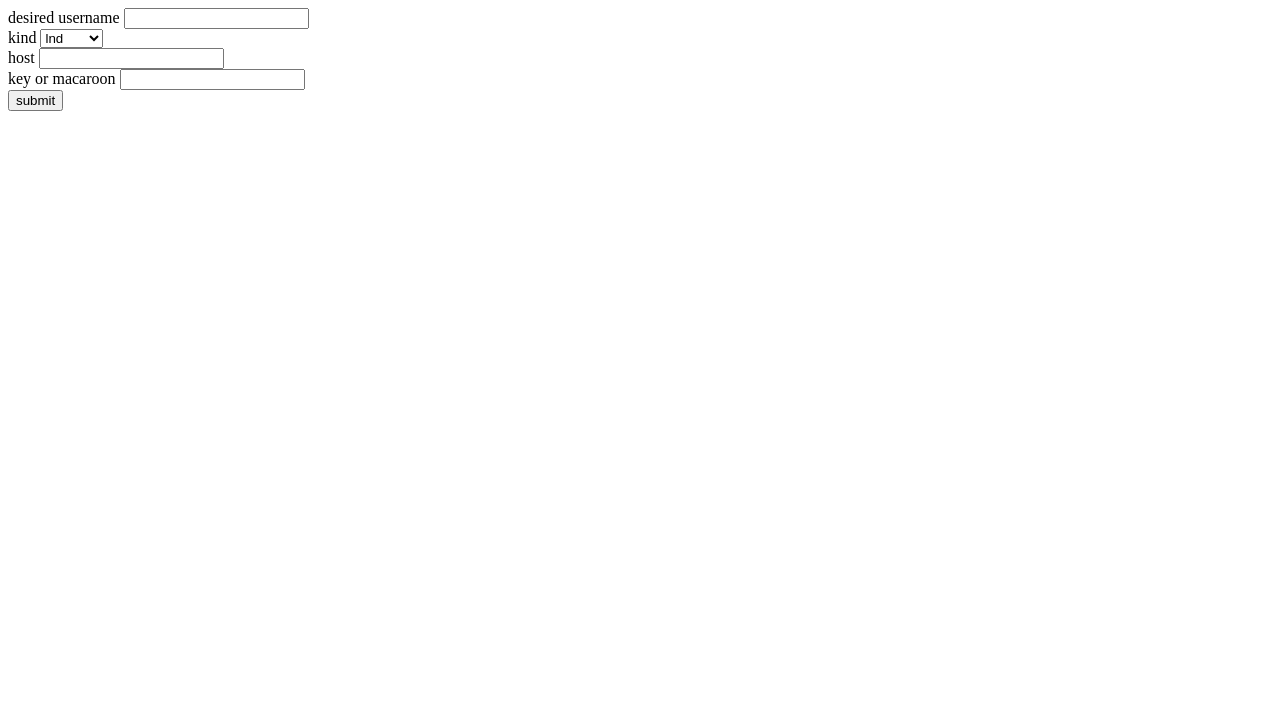
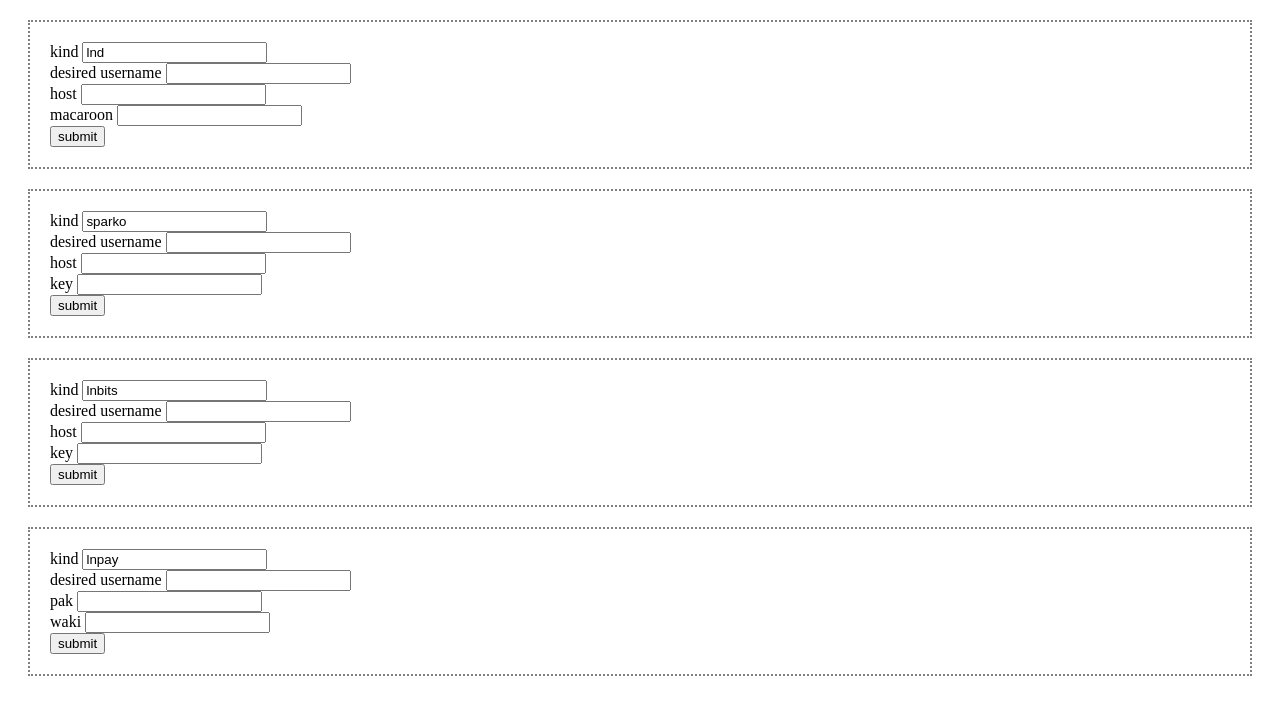
Before and after one commit to nbd-wtf/satdress, a plain HTML site: page index.html in a window 1280 px wide. Drawn offline with Linux system fonts and the light colour scheme.

Commit message:
support lnpay, check invoice before saving params.

```diff
--- a/index.html
+++ b/index.html
@@ -1,35 +1,113 @@
 <!doctype html>
 
 <style>
+main {
+  display: flex;
+  flex-wrap: wrap;
+}
+form {
+  display: block;
+  padding: 20px;
+  margin: 20px;
+  border: dotted 2px grey;
+}
 label {
   display: block;
 }
 </style>
 
-<form action="/grab" method="post">
+<form action=/grab method=post>
   <label>
-    desired username
-    <input name="name">
+    kind
+    <input readonly name=kind value=lnd>
   </label>
 
   <label>
-    kind
-    <select name="kind">
-      <option>lnd</option>
-      <option>sparko</option>
-      <option>lnbits</option>
-    </select>
+    desired username
+    <input name=name>
   </label>
 
   <label>
     host
-    <input name="host">
+    <input name=host>
   </label>
 
   <label>
-    key or macaroon
-    <input name="key">
+    macaroon
+    <input name=key>
   </label>
 
   <button>submit</button>
 </form>
+
+<form action=/grab method=post>
+  <label>
+    kind
+    <input readonly name=kind value=sparko>
+  </label>
+
+  <label>
+    desired username
+    <input name=name>
+  </label>
+
+  <label>
+    host
+    <input name=host>
+  </label>
+
+  <label>
+    key
+    <input name=key>
+  </label>
+
+  <button>submit</button>
+</form>
+
+<form action=/grab method=post>
+  <label>
+    kind
+    <input readonly name=kind value=lnbits>
+  </label>
+
+  <label>
+    desired username
+    <input name=name>
+  </label>
+
+  <label>
+    host
+    <input name=host>
+  </label>
+
+  <label>
+    key
+    <input name=key>
+  </label>
+
+  <button>submit</button>
+</form>
+
+<form action=/grab method=post>
+  <label>
+    kind
+    <input readonly name=kind value=lnpay>
+  </label>
+
+  <label>
+    desired username
+    <input name=name>
+  </label>
+
+  <label>
+    pak
+    <input name=pak>
+  </label>
+
+  <label>
+    waki
+    <input name=waki>
+  </label>
+
+  <button>submit</button>
+</form>
```
Also changed, not shown: 5 other files.
